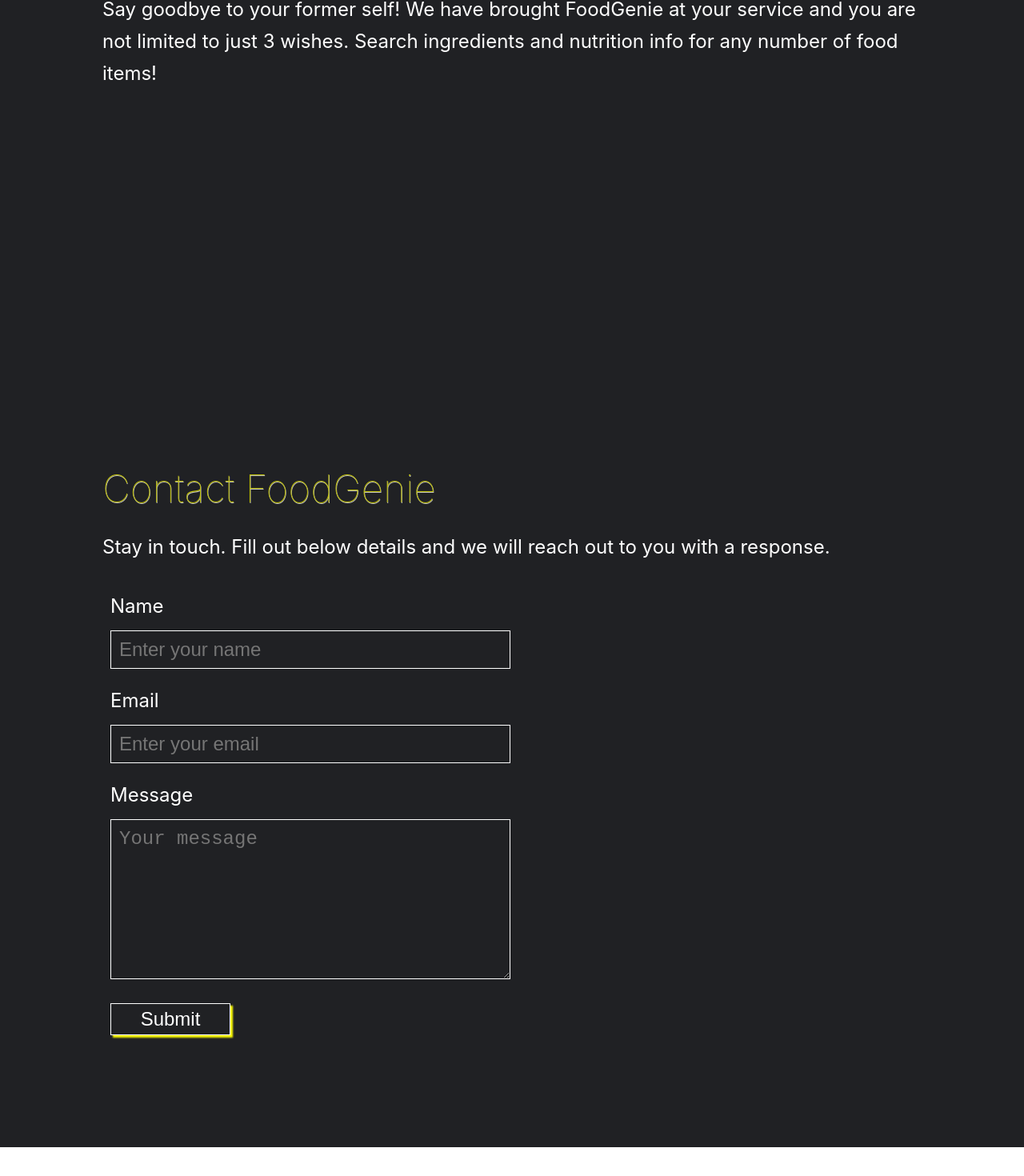
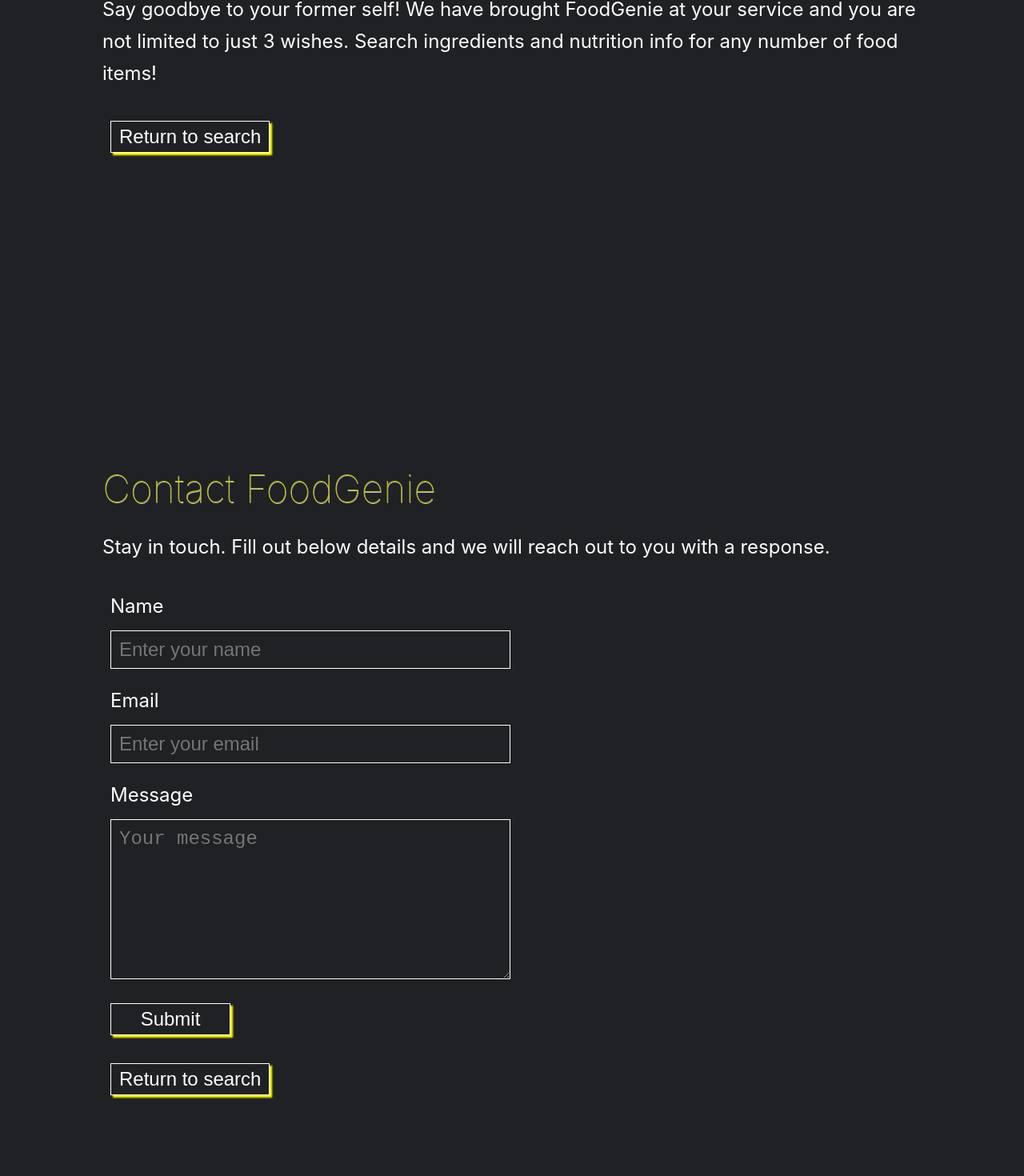
Before and after one commit to lil-white-shadow/food-genie, a React (Create React App) app: page / in a window 1280 px wide. Shown: the part 1459-2929 px from the top of the page at 80% size. Before the commit the page ends 2893 px from the top, so only its background shows below. Built offline with nearby package versions, Linux system fonts and the light colour scheme.

Commit message:
add button to search in about, contact comp

```diff
--- a/src/App.js
+++ b/src/App.js
@@ -132,7 +132,7 @@
             content={ingredients}
             contentSource={source}
           />
-          <button onClick={() => goToComponent(SearchRef)}>New search</button>
+          <button onClick={() => goToComponent(SearchRef)}>Return to search</button>
           <button onClick={() => goToComponent(NutritionRef)}>See Nutrition</button>
 
         </div>
@@ -144,15 +144,17 @@
             content={nutrition}
             contentSource={source}
           />
-          <button onClick={() => goToComponent(SearchRef)}>New search</button>
+          <button onClick={() => goToComponent(SearchRef)}>Return to search</button>
           <button onClick={() => goToComponent(IngredientsRef)}>See Ingredients</button>
         </div>
       ) : null}
       <div ref={AboutRef} className="results">
         <About title={title}/>
+        <button onClick={() => goToComponent(SearchRef)}>Return to search</button>
       </div>
       <div ref={ContactRef} className="results">
         <Contact title={title}/>
+        <button onClick={() => goToComponent(SearchRef)}>Return to search</button>
       </div>
     </div>
   );
```
